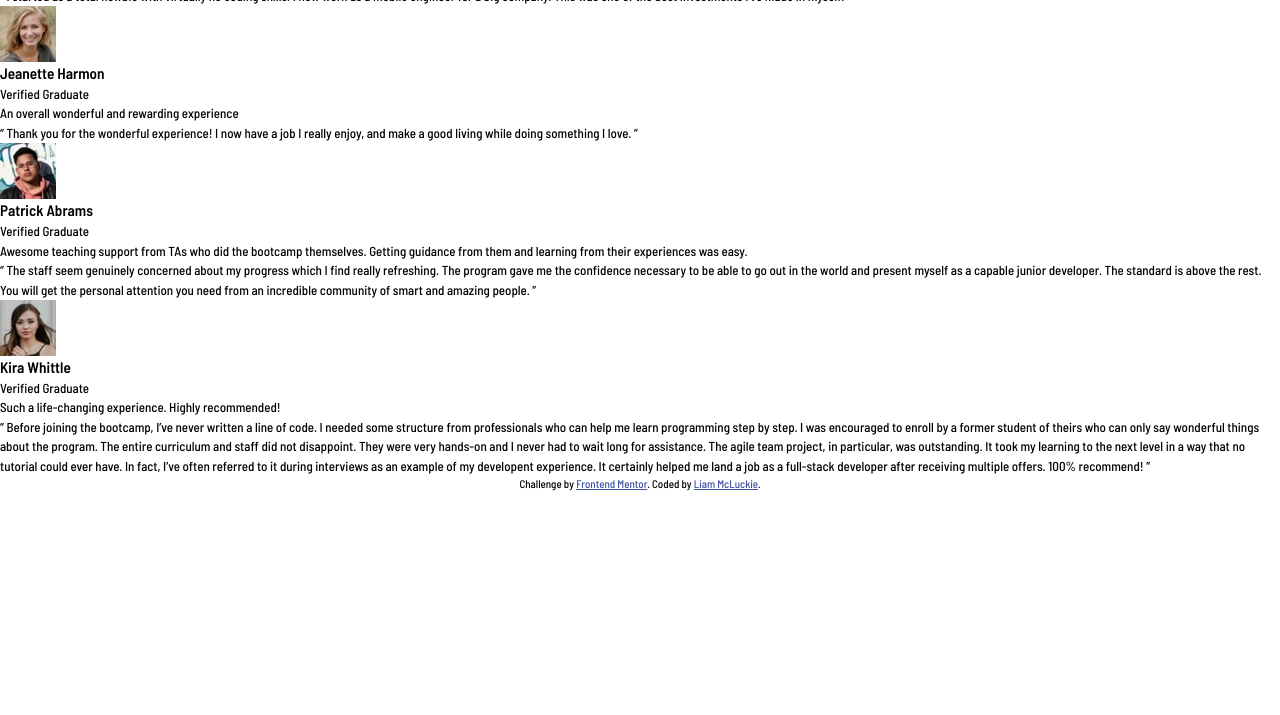
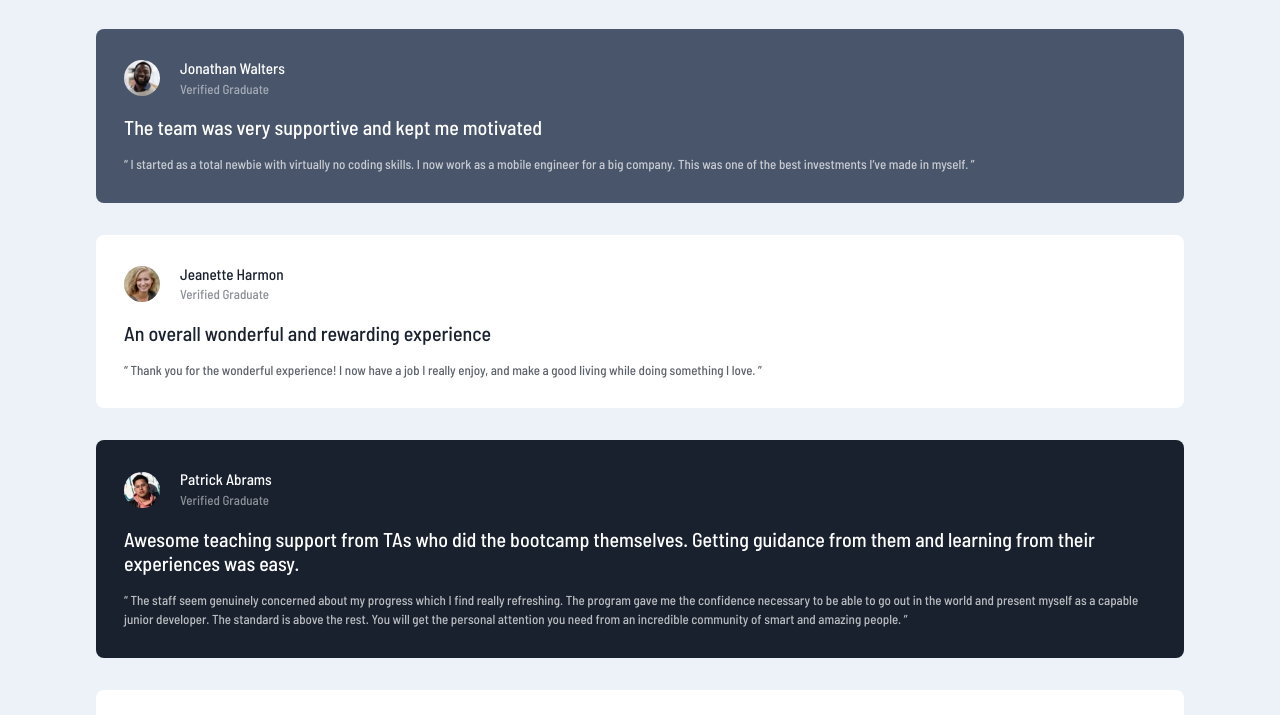
Before and after one commit to liammcluckie/Testimonial-Grid, a plain HTML site: page index.html in a window 1280 px wide. Shown: the part 288-1003 px from the top of the page. Before the commit the page ends 800 px from the top, so only its background shows below. Drawn offline with Linux system fonts and the light colour scheme.

Commit message:
Add mobile first styles

```diff
--- a/assets/styles/abstracts/_variables.scss
+++ /dev/null
@@ -1,13 +0,0 @@
-// Project colours
-$colors: (
-    violet: hsl(263, 55%, 52%),
-    grey-blue: hsl(217, 19%, 35%),
-    dark-blue: hsl(219, 29%, 14%),
-    white: hsl(0, 0%, 100%),
-    light-grey: hsl(0, 0%, 81%),
-    grey-blue--light: hsl(210, 46%, 95%),
-);
-
-@function color($color-name) {
-    @return map-get($colors, $color-name);
-}
--- a/assets/styles/base/_base.scss
+++ /dev/null
@@ -1,60 +0,0 @@
-// Font
-@import url("https://fonts.googleapis.com/css2?family=Barlow+Semi+Condensed:wght@500;600&display=swap");
-
-// Reset
-
-/* Box sizing rules */
-*,
-*::before,
-*::after {
-    box-sizing: border-box;
-}
-
-/* Remove default margin */
-body,
-h1,
-h2,
-h3,
-h4,
-p,
-figure,
-blockquote,
-dl,
-dd {
-    margin: 0;
-}
-
-/* Set core root defaults */
-html:focus-within {
-    scroll-behavior: smooth;
-}
-
-/* Set core body defaults */
-body {
-    min-height: 100vh;
-    text-rendering: optimizeSpeed;
-    font-size: 13px;
-    line-height: 1.5;
-    font-family: "Barlow Semi Condensed";
-    font-weight: 500;
-}
-
-/* A elements that don't have a class get default styles */
-a:not([class]) {
-    text-decoration-skip-ink: auto;
-}
-
-/* Make images easier to work with */
-img,
-picture {
-    max-width: 100%;
-    display: block;
-}
-
-.attribution {
-    font-size: 11px;
-    text-align: center;
-}
-.attribution a {
-    color: hsl(228, 45%, 44%);
-}
--- a/assets/styles/main.scss
+++ b/assets/styles/main.scss
@@ -1 +1,181 @@
-@import "base/base";
+// Font
+@import url("https://fonts.googleapis.com/css2?family=Barlow+Semi+Condensed:wght@500;600&display=swap");
+
+// Functions
+
+// Project colours
+$colors: (
+    violet: hsl(263, 55%, 52%),
+    grey-blue: hsl(217, 19%, 35%),
+    dark-blue: hsl(219, 29%, 14%),
+    white: hsl(0, 0%, 100%),
+    light-grey: hsl(0, 0%, 81%),
+    grey-blue--light: hsl(210, 46%, 95%),
+);
+
+@function color($color-name) {
+    @return map-get($colors, $color-name);
+}
+
+// Spacing
+$padding: (
+    xs: 0.75rem,
+    sm: 1rem,
+    md: 1.35rem,
+    lg: 1.5rem,
+    xl: 1.75rem,
+    xxl: 2rem,
+);
+
+@function padding($padding-size) {
+    @return map-get($padding, $padding-size);
+}
+
+$margin: (
+    xs: 0.75rem,
+    sm: 1rem,
+    md: 1.25rem,
+    lg: 1.5rem,
+    xl: 1.75rem,
+    xxl: 2rem,
+);
+
+@function margin($margin-size) {
+    @return map-get($margin, $margin-size);
+}
+
+// Reset
+
+/* Box sizing rules */
+*,
+*::before,
+*::after {
+    box-sizing: border-box;
+}
+
+/* Remove default margin */
+body,
+h1,
+h2,
+h3,
+h4,
+p,
+figure,
+blockquote,
+dl,
+dd {
+    margin: 0;
+}
+
+/* Set core root defaults */
+html:focus-within {
+    scroll-behavior: smooth;
+}
+
+/* Set core body defaults */
+body {
+    min-height: 100vh;
+    text-rendering: optimizeSpeed;
+    font-size: 13px;
+    line-height: 1.5;
+    font-family: "Barlow Semi Condensed";
+    font-weight: 500;
+    background-color: color(grey-blue--light);
+}
+
+/* A elements that don't have a class get default styles */
+a:not([class]) {
+    text-decoration-skip-ink: auto;
+}
+
+/* Make images easier to work with */
+img,
+picture {
+    max-width: 100%;
+    display: block;
+}
+
+// Testimonial Styles
+.testimonial-grid {
+    display: grid;
+    margin-inline: auto;
+    width: 85%;
+}
+
+.testimonial-card {
+    padding: padding(xl);
+    border-radius: 8px;
+
+    &:not(:first-of-type) {
+        margin-top: margin(xxl);
+    }
+
+    &--img {
+        border-radius: 50%;
+        width: 2.25rem;
+        grid-area: one;
+    }
+
+    &--title {
+        font-weight: 500;
+    }
+
+    &--intro {
+        font-size: 1.25rem;
+        line-height: 1.2;
+        margin-bottom: margin(sm);
+    }
+
+    &--content {
+        opacity: 0.7;
+    }
+}
+
+.testimonial-card--header {
+    display: grid;
+    align-items: center;
+    grid-template-columns: 3.5rem auto;
+    grid-template-areas: "one two";
+    margin-bottom: margin(sm);
+
+    .testimonial-card--meta {
+        grid-area: two;
+
+        p {
+            opacity: 0.5;
+        }
+    }
+}
+
+.testimonial-card:first-of-type {
+    background: color(violet) url("../images/bg-pattern-quotation.svg")
+        no-repeat 185px top;
+    color: color(white);
+    margin-top: 3rem;
+}
+
+.testimonial-card:nth-of-type(2) {
+    background-color: color(grey-blue);
+    color: color(white);
+}
+
+.testimonial-card:nth-of-type(3),
+.testimonial-card:nth-of-type(5) {
+    background-color: color(white);
+    color: color(dark-blue);
+}
+
+.testimonial-card:nth-of-type(4) {
+    background-color: color(dark-blue);
+    color: color(white);
+}
+
+// Attribution
+.attribution {
+    margin-top: margin(xxl);
+    font-size: 11px;
+    text-align: center;
+}
+.attribution a {
+    color: hsl(228, 45%, 44%);
+}
```
Also changed, not shown: assets/styles/main.css, 1 other file.
